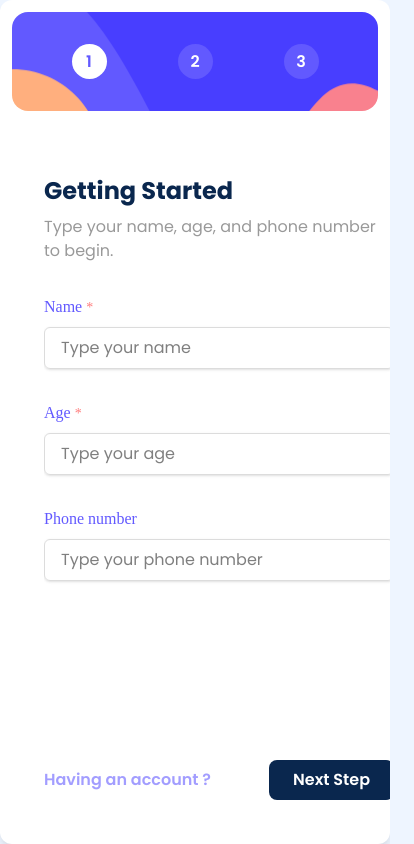
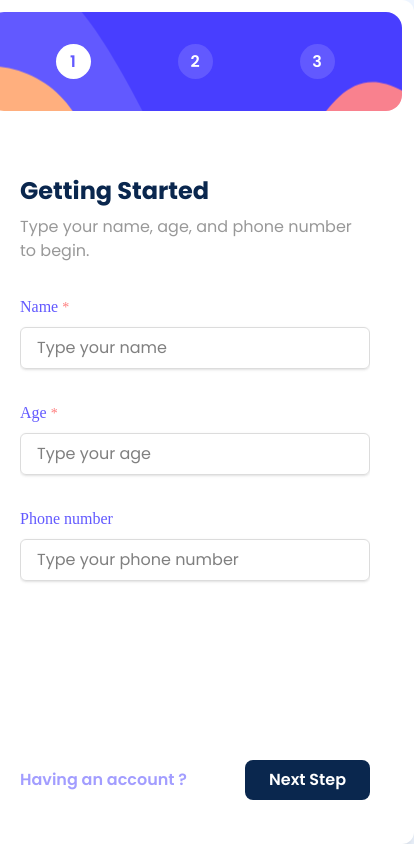
Before and after one commit to Jadenyoky/yup-hook-form, a Next.js app: page /sign-up in a window 390 px wide. Shown: the whole page, 414 px wide, since content can reach past the window. Built offline with nearby package versions, Linux system fonts and the light colour scheme; a web font is replaced by a local one.

Commit message:
fix height in sign up page in mobile

```diff
--- a/src/app/components/multi-step-forms.jsx
+++ b/src/app/components/multi-step-forms.jsx
@@ -70,10 +70,10 @@ const MultiStepForms = () => {
   return (
     <FormProvider {...methods}>
       <form onSubmit={methods.handleSubmit(complete)}>
-        <main className="min-h-screen flex items-center justify-center">
+        <main className="min-h-svh flex items-center justify-center">
           <div
             className="bg-white rounded-xl shadow-lg flex
-      overflow-hidden p-3 w-full h-svh md:h-[auto] md:w-[90%] lg:w-[70%] gap-8 flex-col md:flex-row"
+       p-3 h-svh md:h-[auto] md:w-[90%] lg:w-[70%] gap-8 flex-col md:flex-row"
           >
             <div
               className={`md:w-[270px] rounded-2xl md:h-[600px] p-8 bg-[url(/bg-sidebar-desktop.svg)] bg-cover bg-[50%_75%] md:bg-top
```
